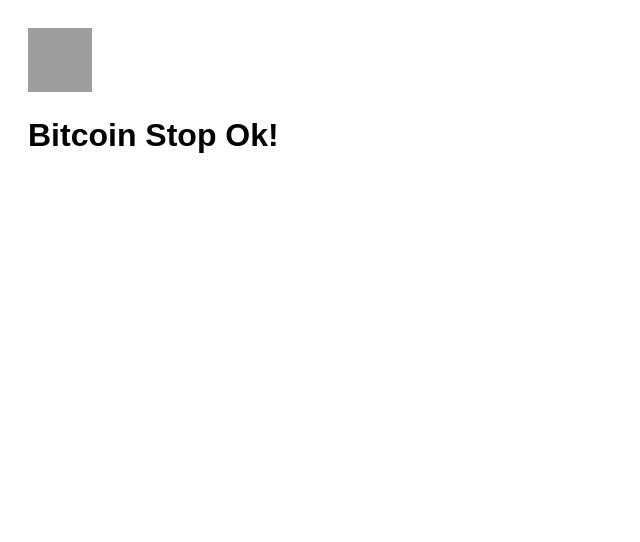
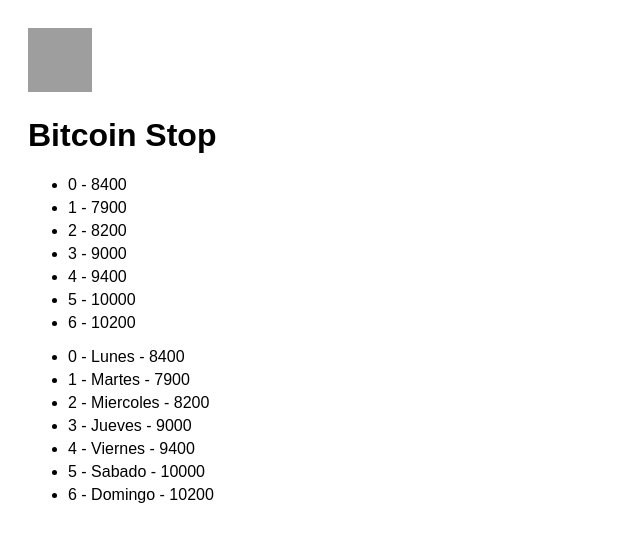
Before and after one commit to My-courses-complete/Basic-Vue, a plain HTML site: page index.html in a window 1280 px wide. Shown: the whole page, without its empty margins (0-640 px from the left). Drawn offline with nearby package versions, Linux system fonts and the light colour scheme; grey boxes are pictures that could not be loaded.

Commit message:
Renderizado de Listas

```diff
--- a/app.js
+++ b/app.js
@@ -6,6 +6,16 @@ new Vue({
       name: "Bitcoin",
       img: "https://cryptologos.cc/logos/bitcoin-btc-logo.png",
       changePercent: -10,
+      prices: [8400, 7900, 8200, 9000, 9400, 10000, 10200],
+      pricesWithDays: [
+        { day: "Lunes", value: 8400 },
+        { day: "Martes", value: 7900 },
+        { day: "Miercoles", value: 8200 },
+        { day: "Jueves", value: 9000 },
+        { day: "Viernes", value: 9400 },
+        { day: "Sabado", value: 10000 },
+        { day: "Domingo", value: 10200 },
+      ],
     };
   },
 });
--- a/index.html
+++ b/index.html
@@ -16,9 +16,18 @@
         <span v-else-if="changePercent < 0">Stop</span>
         <span v-else>Luky!</span>
 
-        <span v-show="changePercent > 0">Ok!</span>
-        <span v-show="changePercent < 0">Ok!</span>
+        <!-- <span v-show="changePercent > 0">Ok!</span>
+        <span v-show="changePercent < 0">Stop</span>
+        <span v-show="changePercent == 0">Luky!</span> -->
       </h1>
+      <ul>
+        <li v-for="(p, i) in prices" v-bind:key="p">{{i}} - {{p}}</li>
+      </ul>
+      <ul>
+        <li v-for="(p, i) in pricesWithDays" v-bind:key="p.day">
+          {{i}} - {{p.day}} - {{p.value}}
+        </li>
+      </ul>
     </div>
     <script src="https://cdn.jsdelivr.net/npm/vue@2.6.12/dist/vue.js"></script>
     <script src="./app.js"></script>
```
